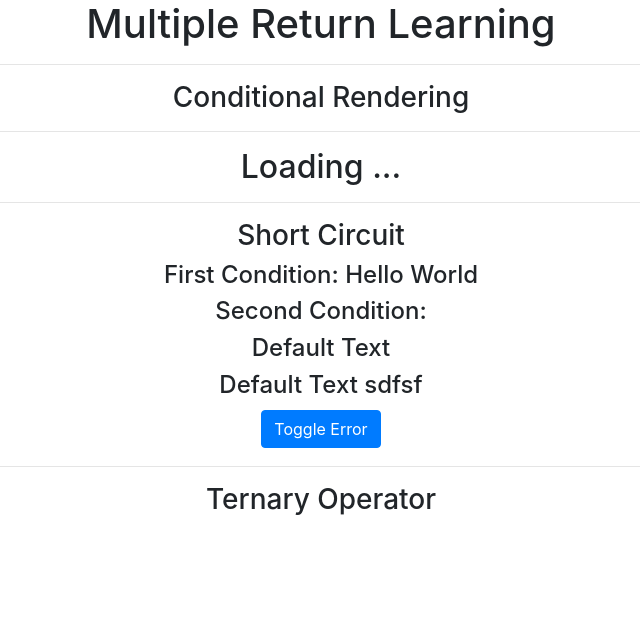
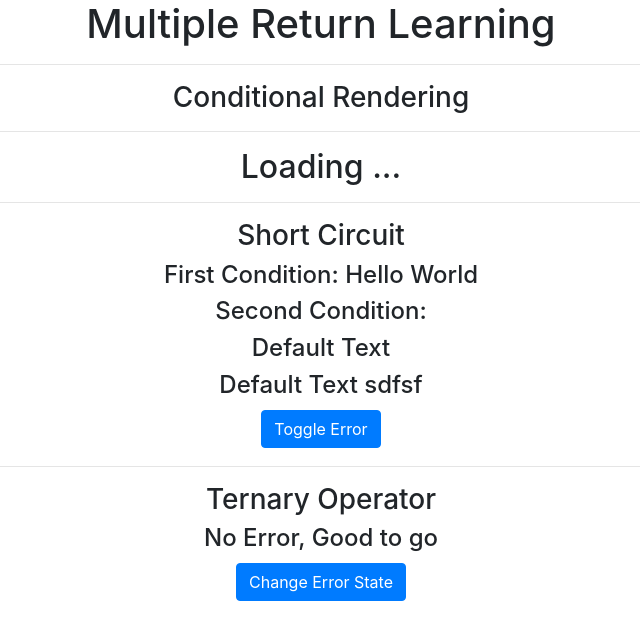
Before and after one commit to sahilrajput2223/advance-react, a React (Create React App) app: page / in a window 1280 px wide. Shown: the top 640 px of the page, without its empty margins (319-959 px from the left). Built offline with nearby package versions, Linux system fonts and the light colour scheme; no server answers.

Commit message:
Ternary Operator - Basic Example Added

```diff
--- a/src/3-MultipleReturn/TernaryOperator.js
+++ b/src/3-MultipleReturn/TernaryOperator.js
@@ -2,9 +2,18 @@ import React from "react"
 
 const TernaryOperator = () => {
 
+    const [isError, setIsError] = React.useState(false)
+
     return (
         <React.Fragment>
             <h3>Ternary Operator</h3>
+
+            {isError ? <h4>Yes, it's Error</h4> : <h4>No Error, Good to go</h4>}
+
+            <button className="btn btn-primary" onClick={() => { setIsError(!isError) }}>
+                Change Error State
+            </button>
+
         </React.Fragment>
     );
 
```
